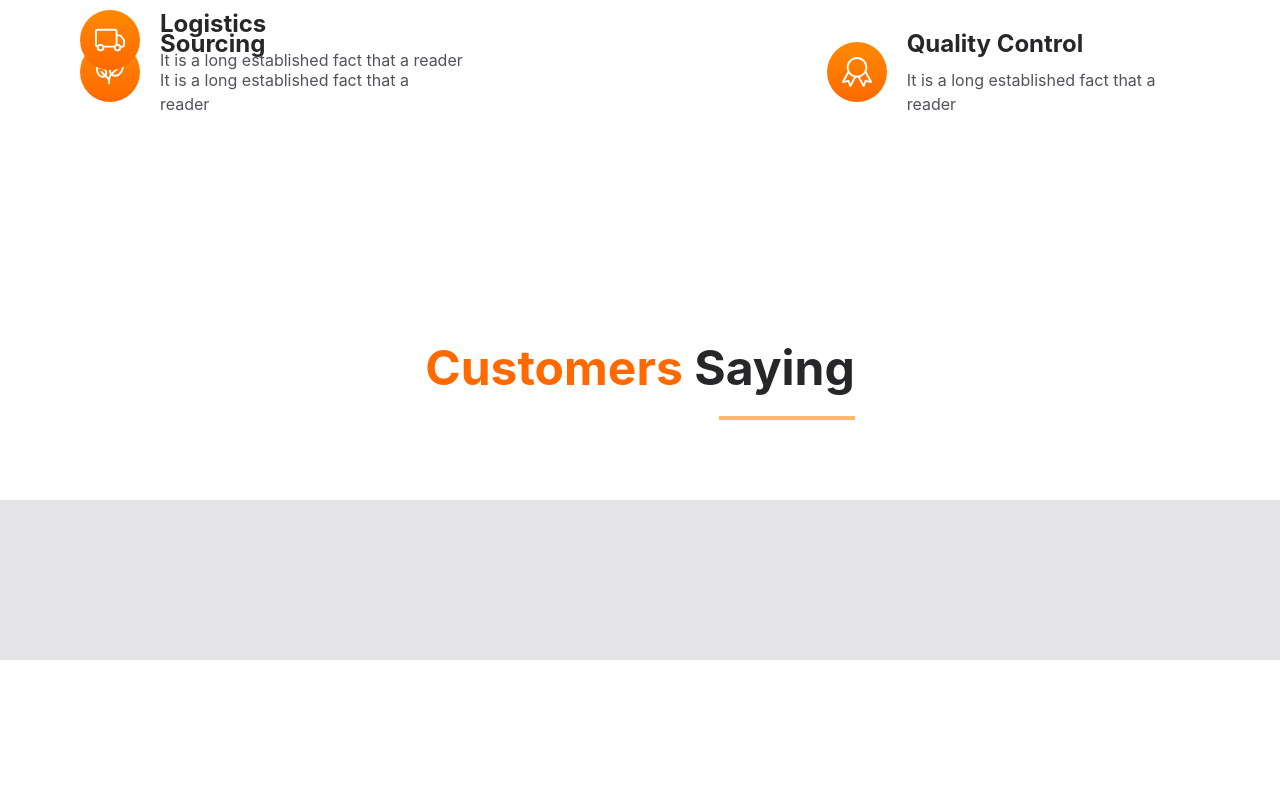
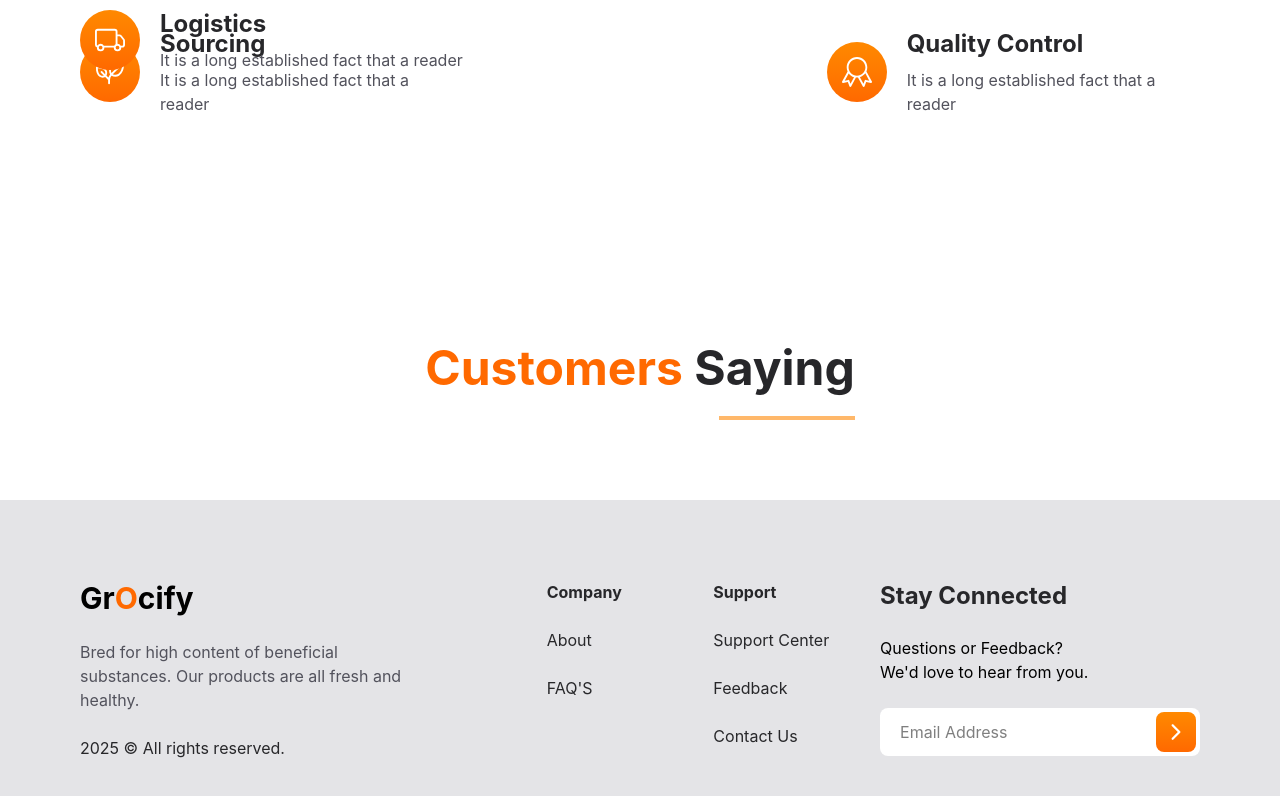
Before and after one commit to Abhishek-Agrawal-1/Grocify, a React (Vite) app: page / in a window 1280 px wide. Shown: the part 4620-5416 px from the top of the page. Before the commit the page ends 5280 px from the top, so only its background shows below. Built offline with nearby package versions, Linux system fonts and the light colour scheme.

Commit message:
Completed Footer Section

```diff
--- a/src/components/Footer/Footer.jsx
+++ b/src/components/Footer/Footer.jsx
@@ -1,8 +1,72 @@
 import React from 'react'
+import { IoIosArrowForward } from "react-icons/io";
 
 const Footer = () => {
   return (
     <footer className='bg-zinc-200 py-20'>
+      <div className='flex flex-wrap gap-y-12 mx-w-[1400px] mx-auto px-20'>
+        <div className='flex-1 basis-[300px]'>
+          <a href="#" className='text-3xl font-bold'>
+            Gr<span className='text-orange-500 uppercase'>o</span>cify
+          </a>
+
+          <p className='text-zinc-600 mt-6 max-w-[350px]'>
+            Bred for high content of beneficial substances. Our products are all fresh and healthy.
+          </p>
+
+          <p className='text-zinc-800 mt-6'>
+            2025 &copy; All rights reserved.
+          </p>
+        </div>
+
+        <ul className='flex-1'>
+          <li>
+            <h5 className='text-zinc-800 tet-2xl font-bold'>Company</h5>
+          </li>
+          <li className='mt-6'>
+            <a href="#" className='text-zinc-800 hover:text-orange-500'>About</a>
+          </li>
+          <li className='mt-6'>
+            <a href="#" className='text-zinc-800 hover:text-orange-500'>FAQ'S</a>
+          </li>
+        </ul>
+
+        <ul className='flex-1'>
+          <li>
+            <h5 className='text-zinc-800 tet-2xl font-bold'>Support</h5>
+          </li>
+
+          <li className='mt-6'>
+            <a href="#" className='text-zinc-800 hover:text-orange-500'>Support Center</a>
+          </li>
+
+          <li className='mt-6'>
+            <a href="#" className='text-zinc-800 hover:text-orange-500'>Feedback</a>
+          </li>
+
+          <li className='mt-6'>
+            <a href="#" className='text-zinc-800 hover:text-orange-500'>Contact Us</a>
+          </li>
+
+        </ul>
+
+        <div className='flex-1x'>
+          <h5 className='text-zinc-800 text-2xl font-bold'>Stay Connected</h5>
+
+          <p className='mt-6 text-inc-600'>
+            Questions or Feedback?<br />
+            We'd love to hear from you.
+          </p>
+
+          <div className='flex bg-white p-1 rounded-lg mt-6 '>
+            <input type="email" name="email" id="email" autoComplete='off' placeholder='Email Address' className='h-[5vh] pl-4 flex-1 focus:outline-none px-2'/>
+            <button className='bg-gradient-to-b from-orange-400 to-orange-500 p-2 rounded-lg  text-2xl text-white hover:to-orange-600 cursor-pointer'>
+              <IoIosArrowForward />
+            </button>
+          </div>
+        </div>
+
+      </div>
 
     </footer>
   )
```
